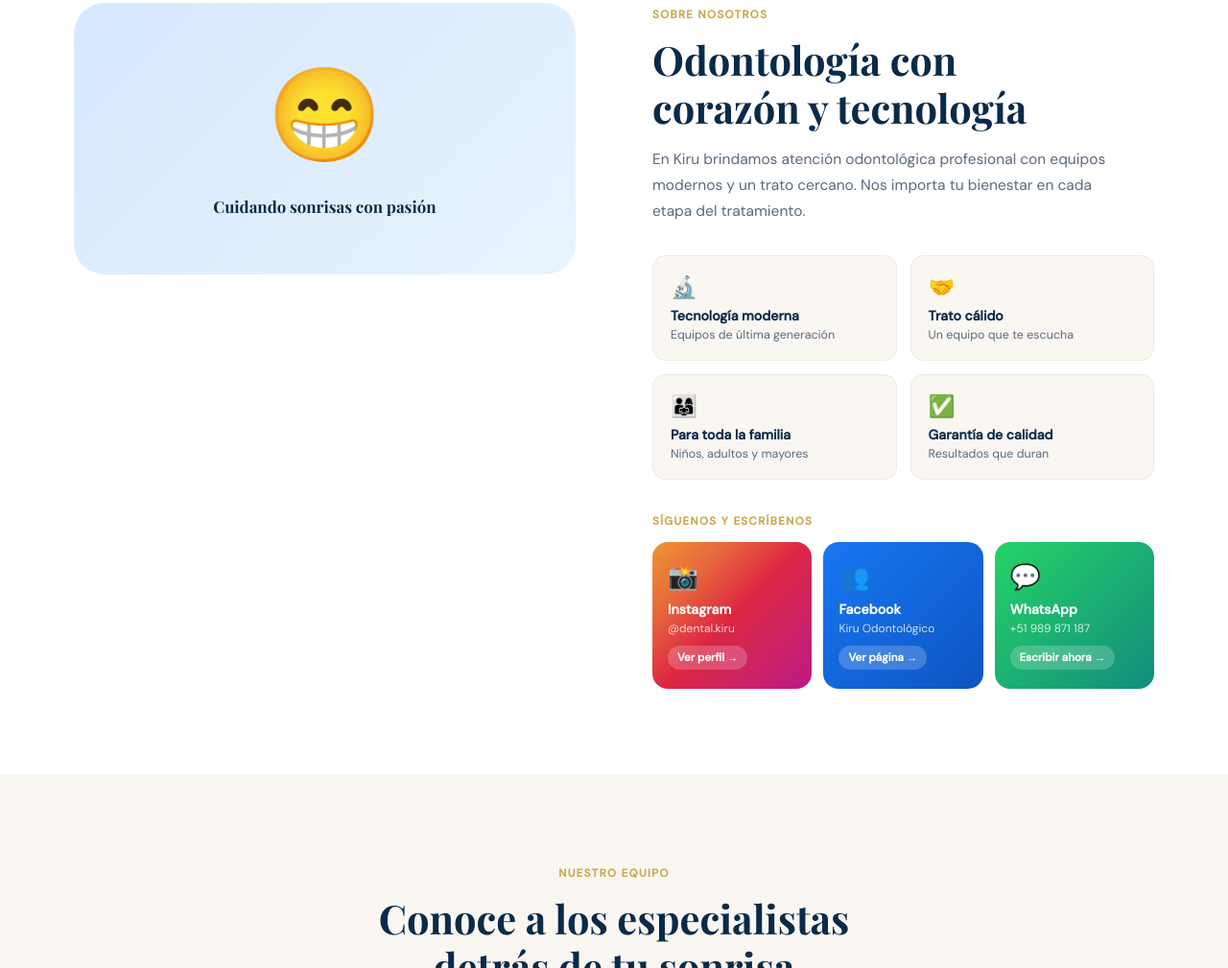
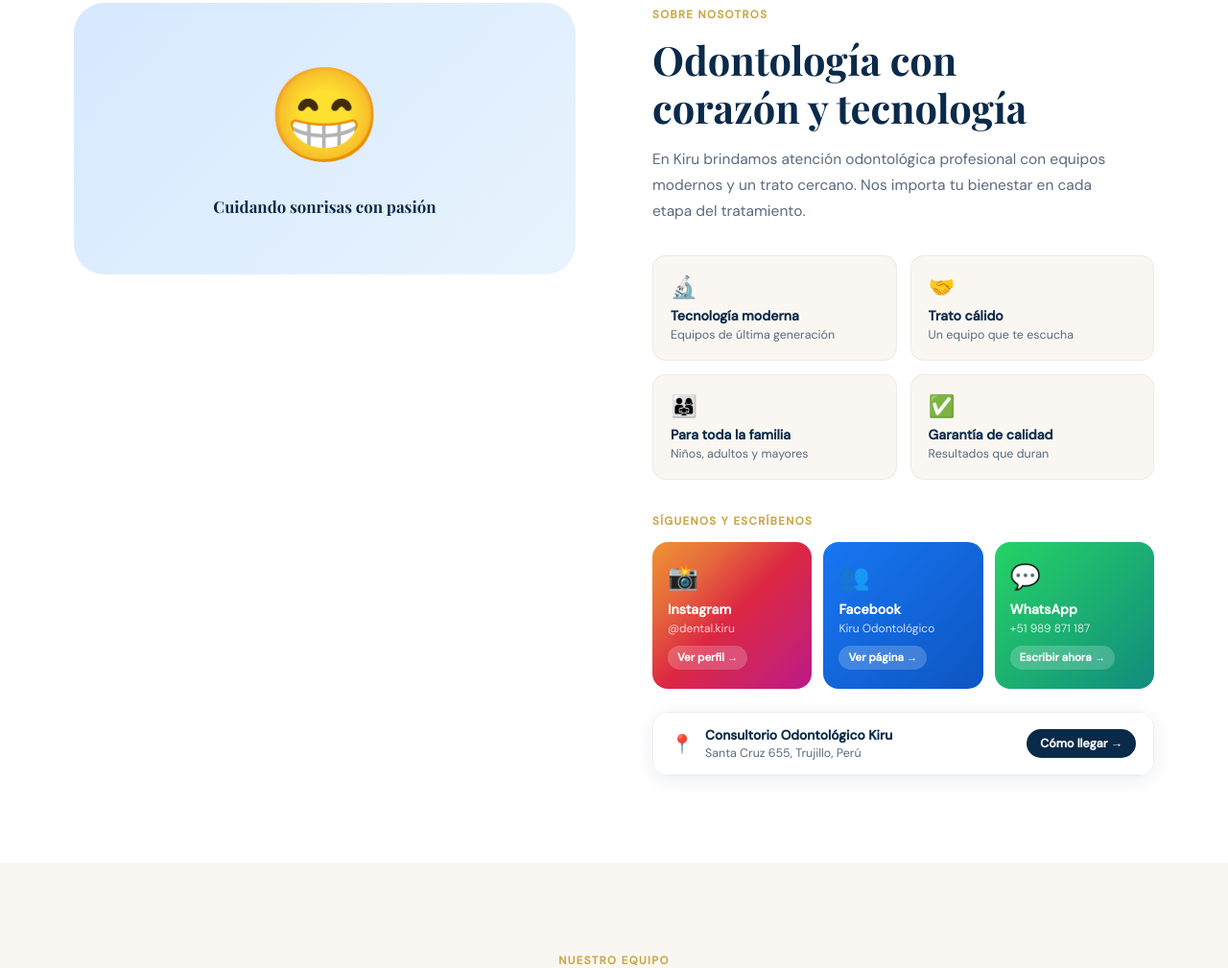
Before and after one commit to JDCar1241/kirupage, a plain HTML site: page index.html in a window 1280 px wide. Shown: the part 1107-2116 px from the top of the page at 96% size. Drawn offline with nearby package versions, Linux system fonts and the light colour scheme.

Commit message:
cambio de informacion con la ubicacion

```diff
--- a/index.html
+++ b/index.html
@@ -73,9 +73,16 @@ nav.scrolled { box-shadow:0 4px 24px rgba(10,42,74,0.12); }
 }
 .hero-address {
     display:inline-flex; align-items:center; gap:8px;
-    font-size:0.88rem; color:var(--blue-mid); font-weight:500;
-    background:var(--blue-soft); padding:7px 16px; border-radius:50px;
+    font-size:0.88rem; color:var(--blue-mid); font-weight:600;
+    background:var(--blue-soft); padding:9px 18px; border-radius:50px;
     margin-bottom:32px; animation:fadeUp 0.6s 0.5s both;
+    text-decoration:none; border:1.5px solid rgba(21,101,168,0.2);
+    transition:background 0.2s, transform 0.2s, box-shadow 0.2s;
+}
+.hero-address:hover {
+    background:#c5ddf7;
+    transform:translateY(-2px);
+    box-shadow:0 4px 16px rgba(21,101,168,0.15);
 }
 .hero-actions { display:flex; gap:16px; align-items:center; animation:fadeUp 0.6s 0.55s both; }
 .btn-primary {
@@ -147,7 +154,29 @@ section { padding:90px 6vw; }
 .social-grid-mini p  { font-size:0.75rem; margin-bottom:10px; }
 .social-grid-mini .s-link { font-size:0.72rem; padding:5px 10px; }
 
-/* DOCTORES / LIBRO */
+/* MAPA */
+.map-wrap {
+    margin-top:24px;
+    border-radius:16px; overflow:hidden;
+    border:1.5px solid rgba(10,42,74,0.08);
+    box-shadow:0 4px 20px rgba(10,42,74,0.08);
+}
+.map-label {
+    display:flex; align-items:center; gap:12px;
+    background:#fff; padding:14px 18px;
+    border-bottom:1px solid rgba(10,42,74,0.06);
+    font-size:0.85rem; color:var(--text);
+}
+.map-label span:first-child { font-size:1.2rem; flex-shrink:0; }
+.map-label div { flex:1; display:flex; flex-direction:column; gap:2px; }
+.map-label strong { font-size:0.86rem; color:var(--blue-deep); }
+.map-label span:not(:first-child) { font-size:0.78rem; color:var(--text-muted); }
+.map-btn {
+    background:var(--blue-deep); color:#fff; text-decoration:none;
+    font-size:0.78rem; font-weight:600; padding:7px 14px; border-radius:50px;
+    white-space:nowrap; transition:background 0.2s;
+}
+.map-btn:hover { background:var(--blue-mid); }
 .doctors { background:var(--cream); text-align:center; }
 .doctors-header { margin-bottom:50px; }
 .doctors-header .section-sub { margin:0 auto; }
@@ -317,7 +346,9 @@ footer p { color:rgba(255,255,255,0.4); font-size:0.8rem; }
         <div class="hero-tag">Odontología de confianza · Trujillo, Perú</div>
         <h1>Tu sonrisa merece el mejor <em>cuidado</em></h1>
         <p class="hero-sub">En Kiru combinamos tecnología moderna con trato cálido para que cada visita sea una experiencia agradable para toda la familia.</p>
-        <div class="hero-address">📍 Santa Cruz 655, Trujillo, Perú</div>
+        <a href="https://www.google.com/maps/search/Santa+Cruz+655+Trujillo+Peru" target="_blank" class="hero-address">
+            📍 Santa Cruz 655, Trujillo, Perú
+        </a>
         <div class="hero-actions">
             <a href="https://wa.me/message/7APCBTAZRW4CI1" target="_blank" class="btn-primary">Agendar cita →</a>
             <a href="#servicios" class="btn-secondary">Ver servicios</a>
@@ -382,6 +413,18 @@ footer p { color:rgba(255,255,255,0.4); font-size:0.8rem; }
                     <p>+51 989 871 187</p>
                     <span class="s-link">Escribir ahora →</span>
                 </a>
+            </div>
+        </div>
+
+        <!-- MAPA -->
+        <div class="map-wrap">
+            <div class="map-label">
+                <span>📍</span>
+                <div>
+                    <strong>Consultorio Odontológico Kiru</strong>
+                    <span>Santa Cruz 655, Trujillo, Perú</span>
+                </div>
+                <a href="https://www.google.com/maps/search/Santa+Cruz+655+Trujillo+Peru" target="_blank" class="map-btn">Cómo llegar →</a>
             </div>
         </div>
     </div>
```
